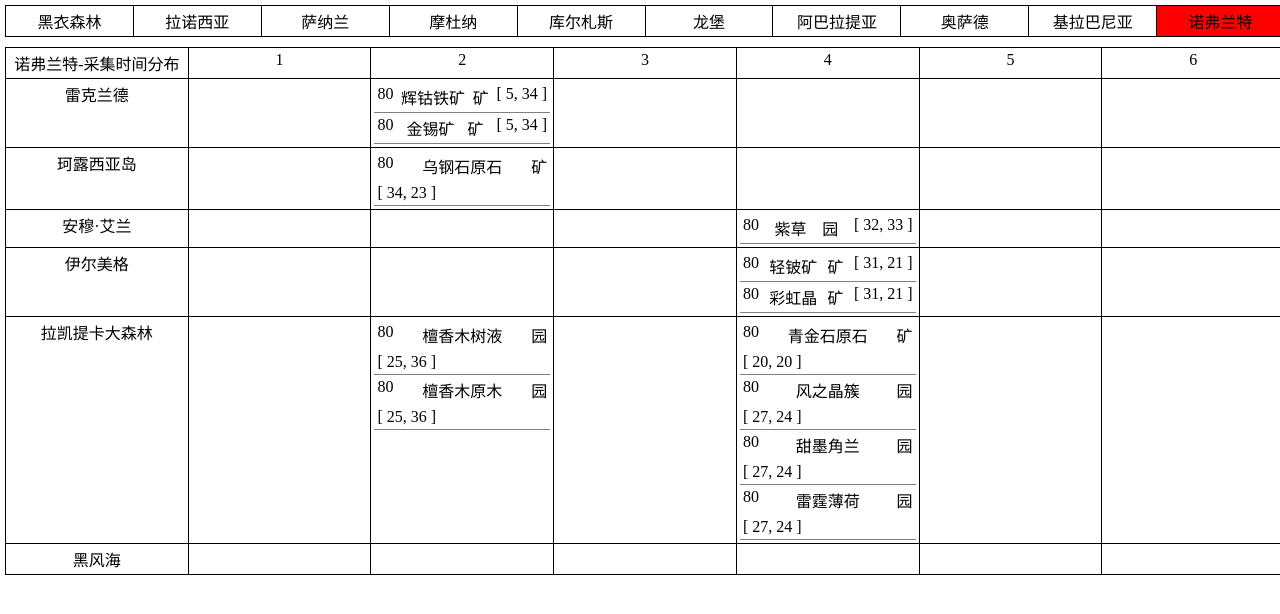
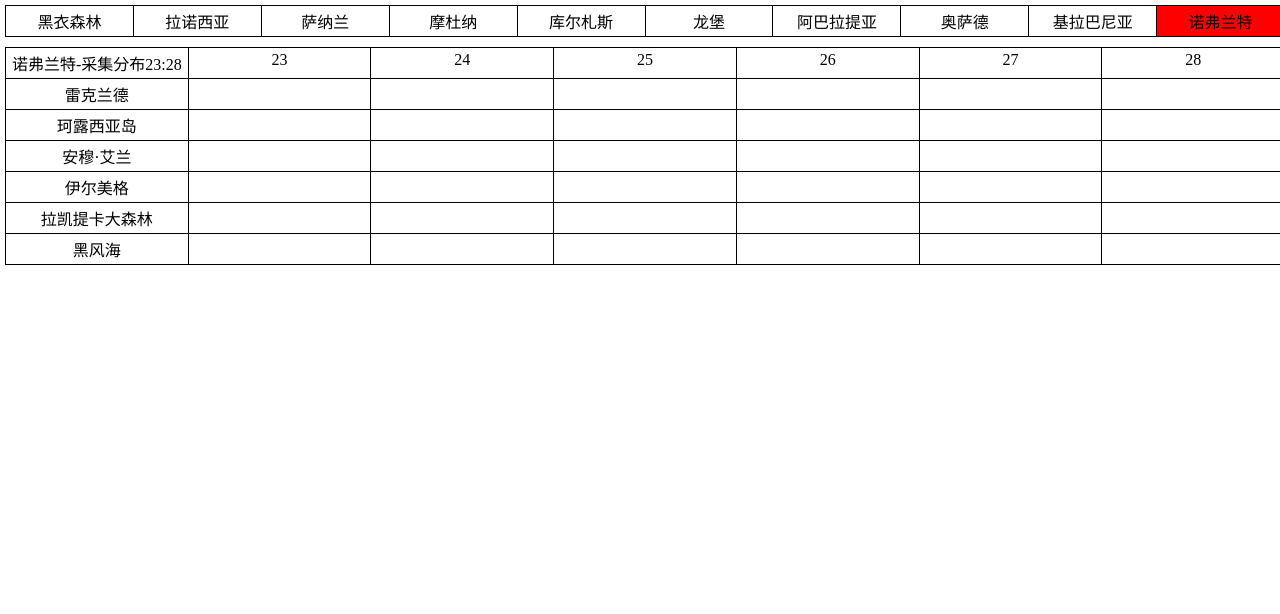
Before and after one commit to codediy/ffxiv-ngld-diy, a plain HTML site: page craft/gather.html in a window 1280 px wide. Drawn offline with nearby package versions, Linux system fonts and the light colour scheme.

Commit message:
'et获取'

```diff
--- a/craft/gather.html
+++ b/craft/gather.html
@@ -72,13 +72,15 @@
                 {{item.region_name}}
             </div>
         </div>
-
         <!-- 矿物table -->
         <div class="col-container" style="margin-top: 10px;">
             <!-- 24小时 -->
             <div class="row-container">
-                <div class="row-item item-cell" style="text-align: center;">{{regionName}}-采集时间分布</div>
-                <div class="row-item item-cell" style="text-align: center;" v-for="i in displayHourNums">{{startHour + i}}</div>
+                <div class="row-item item-cell" style="text-align: center;">{{regionName}}-采集分布{{currentHour}}:{{currentMinute}}</div>
+                <div class="row-item item-cell" style="text-align: center;" v-for="i in displayHourNums">
+                    <div v-if="i == 1" >{{startHour + i - 1}}</div>
+                    <div v-if="i > 1">{{startHour + i - 1}}</div>
+                </div>
             </div>
             <!-- 地图矿物 -->
             <div class="col-container">
@@ -87,7 +89,7 @@
                     <div class="row-item item-cell" style="text-align: center;vertical-align:center;">{{mapItem.name}}</div>
                     <!-- 矿物 -->
                     <div class="row-item item-cell col-container" v-for="i in displayHourNums">
-                        <div  class="col-container" v-for="mapHourItems in getMapItems(mapItem.id,startHour + i)">
+                        <div  class="col-container" v-for="mapHourItems in getMapItems(mapItem.id,startHour + i - 1)">
                             <div class="col-container" v-for="itemList in mapHourItems">
                                 <div class="row-container cell-container" style="
                                 border-bottom: gray 1px solid;" v-for="item in itemList.list">
@@ -112,7 +114,8 @@ let option = {
         regions:[],//区域列表
         regionId:0, //区域id
         regionName:"地区",
-        currentHour:0,//内部时间
+        currentHour:0,//内部小时
+        currentMinute:0,//内部分钟
         startHour:0,//开始小时
         displayHourNums:6,//显示的小时个数
         maxHour:24,//最大小时
@@ -121,6 +124,10 @@ let option = {
     created(){
         this.ffdata = window.ffdata;
         this.getRegion();
+        this.getET();
+        setInterval(()=>{
+            this.getET();
+        },1000);
     },
     methods:{
         //读取区域信息
@@ -140,6 +147,16 @@ let option = {
             this.regions = regions
             this.regionId = regions.length > 0 ? regions[regions.length-1]["region_id"] : 0;
             this.regionName = regions.length > 0 ? regions[regions.length-1]["region_name"] :"地区";
+        },
+        getET(){
+            let localEpoch = (new Date()).getTime();
+            let epoch = localEpoch * 20.571428571428573;
+            let minutes = parseInt((epoch / (1000 * 60)) % 60);
+            let hours = parseInt((epoch / (1000 * 60 * 60)) % 24);
+            console.log("h-m",hours,minutes);
+            this.currentHour = hours;
+            this.currentMinute = minutes;
+            this.startHour = hours;
         },
         //读取特定区域下的地图
         getRegionMaps(){
```
